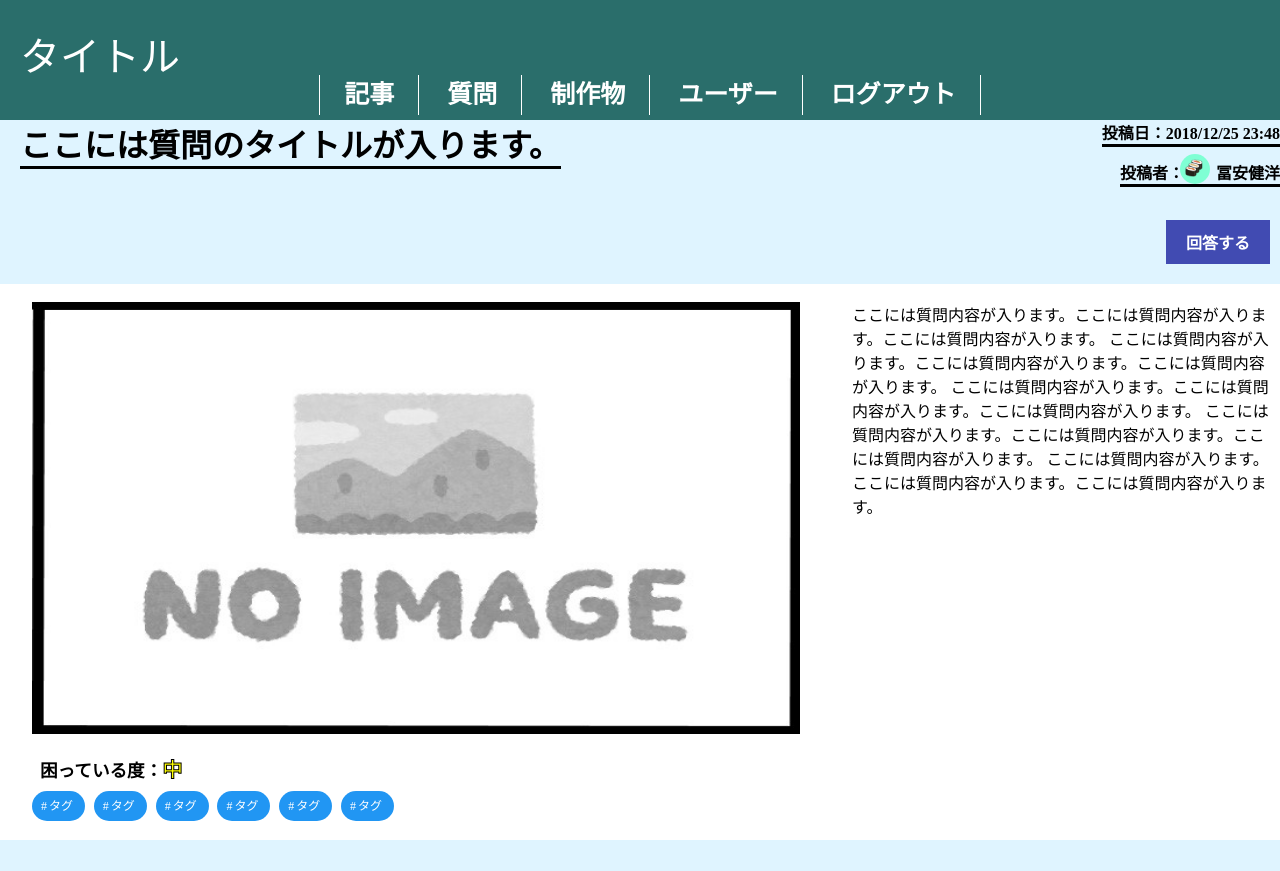
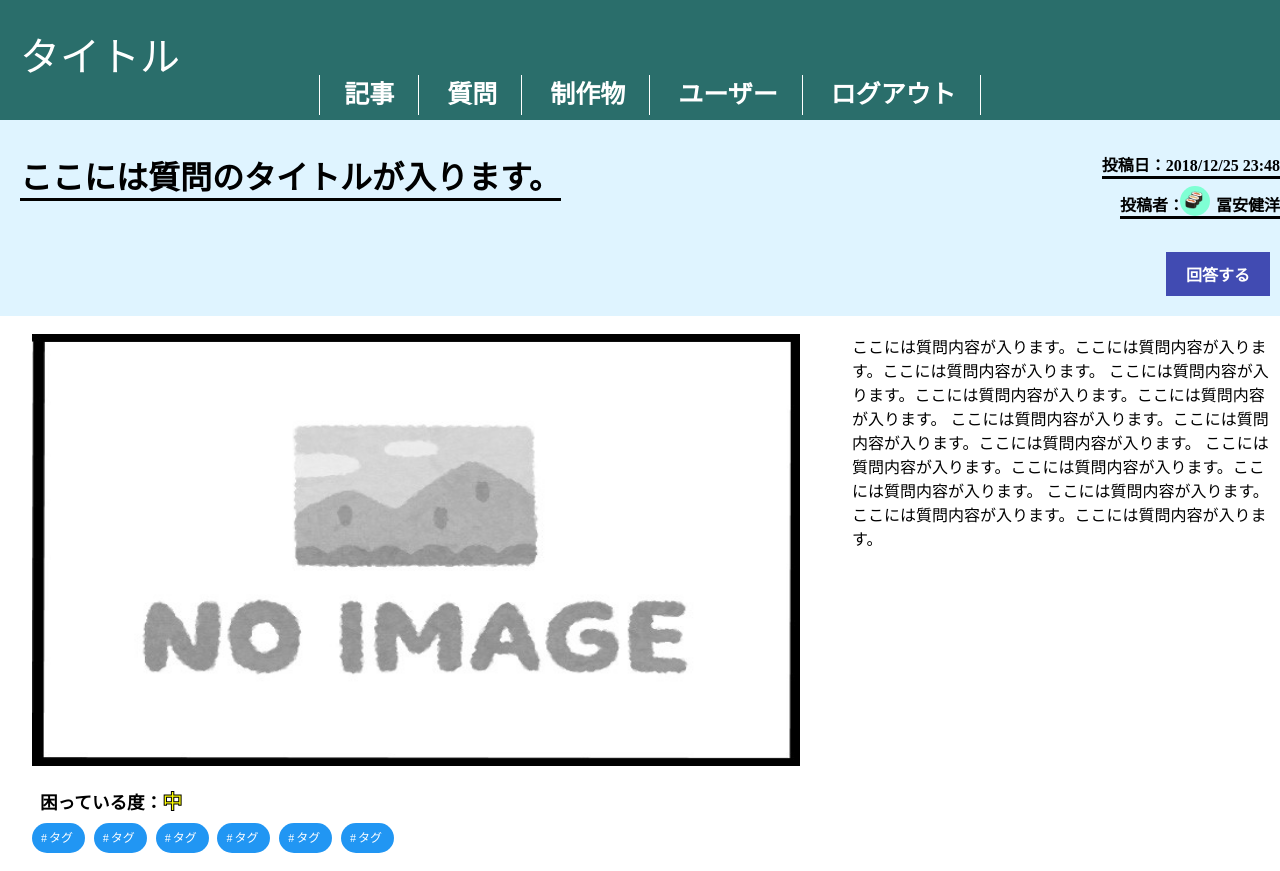
Before and after one commit to ohNarumi/PBL1, a PHP site: page /PBL1/question.php in a window 1280 px wide. Shown: the top 871 px of the page. Run offline with PHP 8.4, Linux system fonts and the light colour scheme.

Commit message:
ヘッダーと記事の余白を調整#47

```diff
--- a/css/question.css
+++ b/css/question.css
@@ -1,3 +1,7 @@
+.question_header {
+	margin-top: 2rem;
+}
+
 .question_answer_btn {
 	position: absolute;
 	top: 100px;
```
